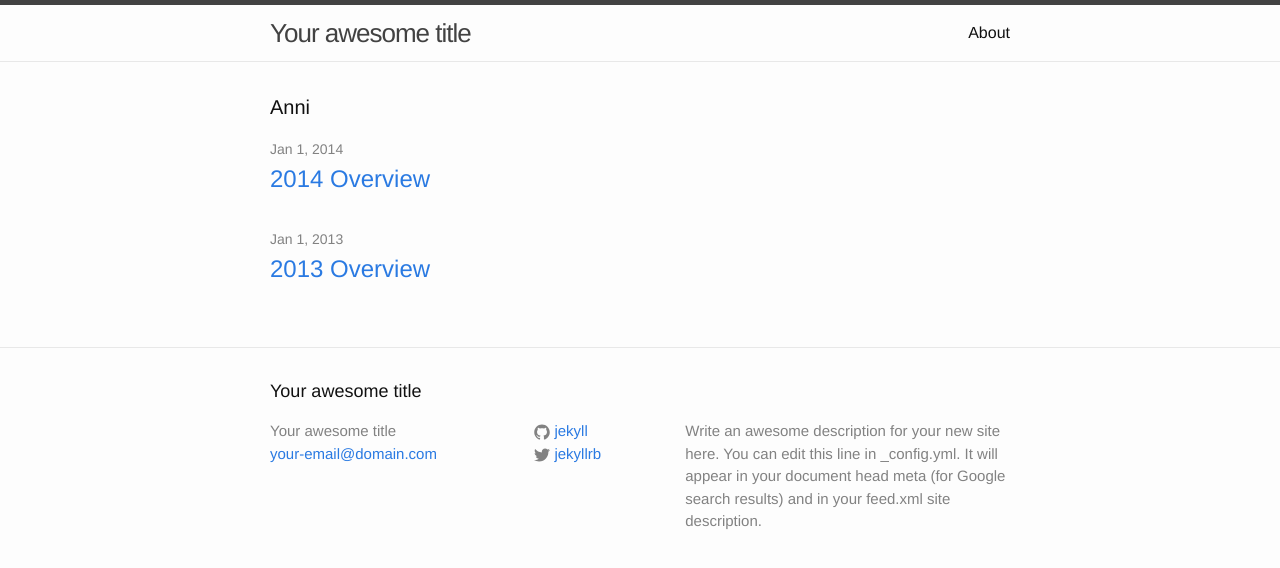
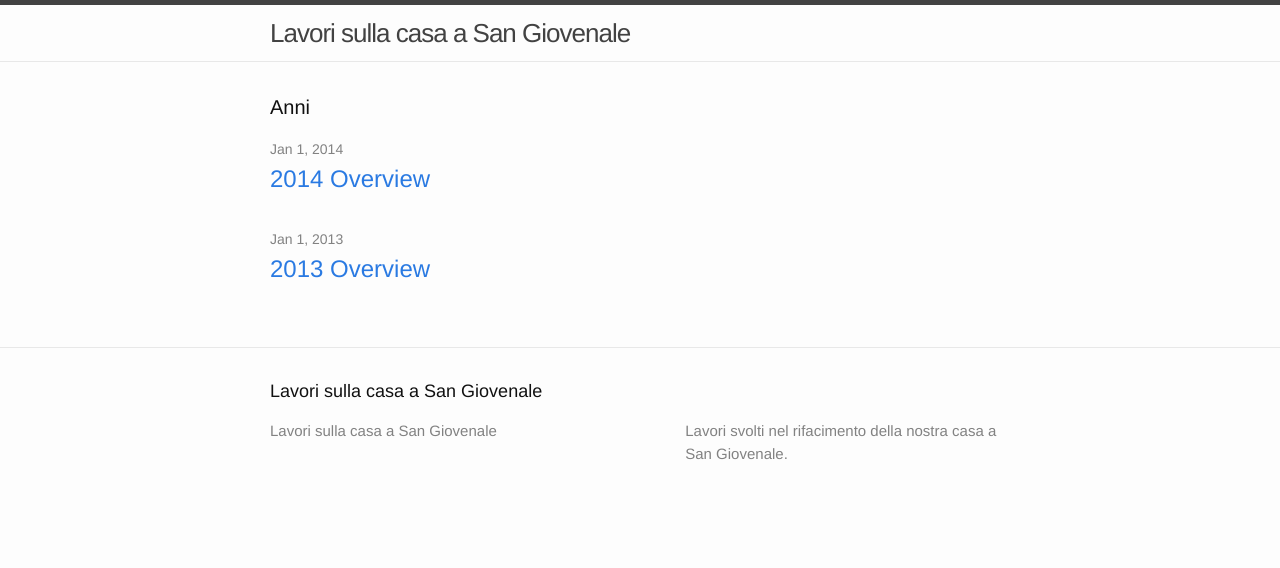
Before and after one commit to sangiovenale/sangiovenale.github.io, a Jekyll site: the page built from index.html, in a window 1280 px wide. Shown: the top 568 px of the page. Built offline with Jekyll 4.4.1, drawn with Linux system fonts in a browser that asks for light colours; Markdown is read by kramdown in place of the engine named in the settings.

Commit message:
Clean up template

```diff
--- a/_config.yml
+++ b/_config.yml
@@ -1,14 +1,10 @@
-# Site settings
-title: Your awesome title
+title: Lavori sulla casa a San Giovenale
 email: your-email@domain.com
 description: > # this means to ignore newlines until "baseurl:"
-  Write an awesome description for your new site here. You can edit this
-  line in _config.yml. It will appear in your document head meta (for
-  Google search results) and in your feed.xml site description.
+  Lavori svolti nel rifacimento della nostra casa a San Giovenale.
 baseurl: "" # the subpath of your site, e.g. /blog/
-url: "http://yourdomain.com" # the base hostname & protocol for your site
-twitter_username: jekyllrb
-github_username:  jekyll
+url: "http://sangiovenale.github.io"
+timezone: Europe/Rome
 
 # Build settings
 markdown: redcarpet
--- a/_includes/footer.html
+++ b/_includes/footer.html
@@ -8,7 +8,6 @@
       <div class="footer-col  footer-col-1">
         <ul class="contact-list">
           <li>{{ site.title }}</li>
-          <li><a href="mailto:{{ site.email }}">{{ site.email }}</a></li>
         </ul>
       </div>
 
```
Also changed, not shown: about.md (deleted, +0 -11 lines).
